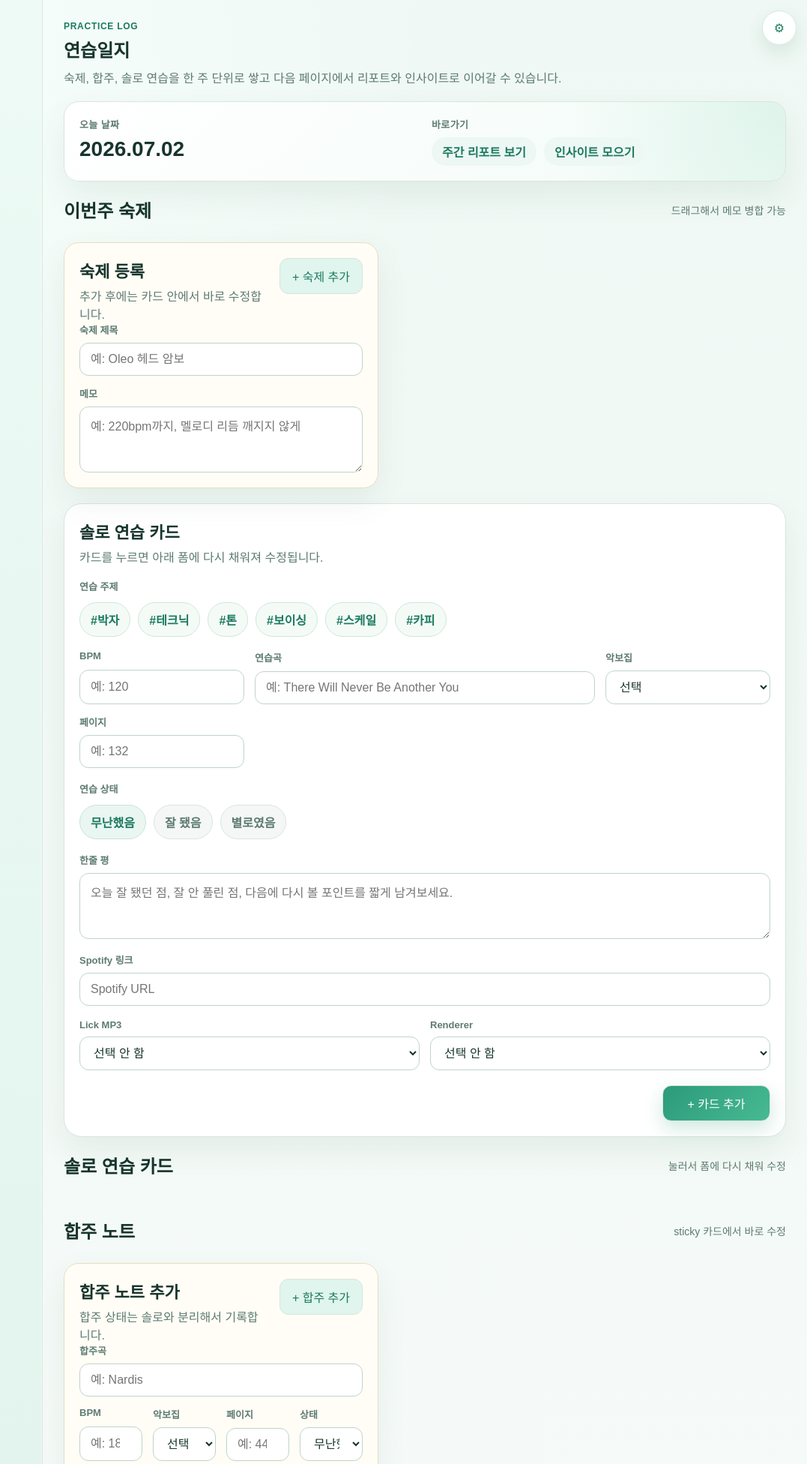
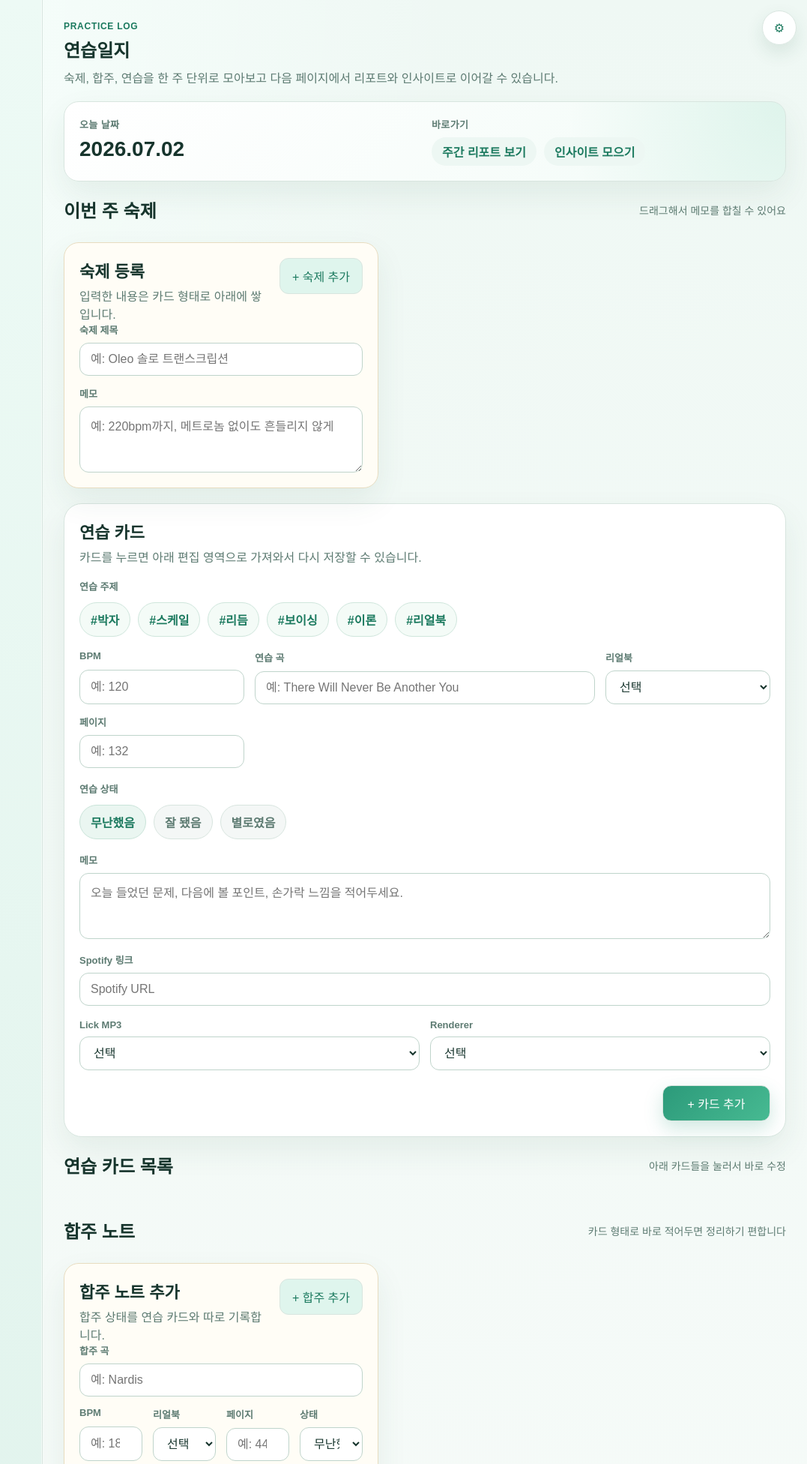
Before and after one commit to shinyeong-gwak/PleasePracticeJazz, a Python web app: template templates/music/daily.html in a window 1280 px wide. Shown: the top 1952 px of the page at 75% size, without its empty margins (203-1280 px from the left). Run offline with Jinja, Linux system fonts and the light colour scheme; the template is opened without the code that fills it, so the values that code supplies are empty.

Commit message:
fix: 한글 깨짐 문제 해결 4차

```diff
--- a/static/js/daily.js
+++ b/static/js/daily.js
@@ -413,7 +413,7 @@ function getStatusLabel(status) {
 }
 
 function getMetronomeLabel(enabled) {
-    return enabled ? "硫뷀듃濡쒕냸 O" : "硫뷀듃濡쒕냸 X";
+    return enabled ? "메트로놈 O" : "메트로놈 X";
 }
 
 function buildPracticeMeta(item) {
@@ -431,11 +431,11 @@ function buildPracticeMeta(item) {
         parts.push(`p.${item.page}`);
     }
 
-    return parts.join(" 쨌 ");
+    return parts.join(" · ");
 }
 
 function getMobileTargetTitle(target) {
-    return target?.title?.trim() || "?좏깮???명듃 ?놁쓬";
+    return target?.title?.trim() || "선택된 제목 없음";
 }
 
 function getMobileTargetBpm(target) {
@@ -457,7 +457,7 @@ function updateMobileToolState() {
     const title = getMobileTargetTitle(target);
     const noteKind = target?.kind === "ensemble" ? "합주" : "연습";
     const pageLabel = target?.book
-        ? `${target.book}${target?.page ? ` 쨌 p.${target.page}` : ""}`
+        ? `${target.book}${target?.page ? ` · p.${target.page}` : ""}`
         : target?.page
             ? `p.${target.page}`
             : "";
@@ -472,13 +472,13 @@ function updateMobileToolState() {
     subtitleNode.textContent = bpm
         ? `${bpm} BPM · ${noteKind} 카드 · ${pageLabel || ""}`
         : `${noteKind} 카드 · ${pageLabel || ""}`;
-    irealValue.textContent = title === "?좏깮???명듃 ?놁쓬" ? "?쒕ぉ" : title;
-    goodnotesValue.textContent = pageLabel || "?낅낫";
+    irealValue.textContent = title === "선택된 제목 없음" ? "제목" : title;
+    goodnotesValue.textContent = pageLabel || "없음";
     if (realbookValue) {
-        realbookValue.textContent = target?.book ? "?닿린" : "?낅낫";
+        realbookValue.textContent = target?.book ? "열기" : "없음";
     }
-    metro2Value.textContent = bpm ? `${bpm} BPM` : "BPM";
-    metro4Value.textContent = bpm ? `${bpm} BPM` : "BPM";
+    metro2Value.textContent = bpm ? `${bpm} 2필` : "BPM";
+    metro4Value.textContent = bpm ? `${bpm} 4필` : "BPM";
     spotifyValue.textContent = spotifyLabel;
     if (lickValue) {
         lickValue.textContent = lickLabel;
@@ -686,7 +686,7 @@ async function openRealbookView(target) {
     const result = await response.json();
 
     if (!response.ok || !result.success || !result.viewUrl) {
-        alert(result.message || "?낅낫瑜?李얠? 紐삵뻽?듬땲??");
+        alert(result.message || "정보를 찾지 못했습니다.");
         return;
     }
 
@@ -720,7 +720,7 @@ function bindMobileToolButtons() {
     irealButton.addEventListener("click", () => {
         const title = encodeURIComponent(getMobileTargetTitle(DAILY_STATE.activeMobileTarget));
 
-        if (!title || title === encodeURIComponent("?좏깮???명듃 ?놁쓬")) {
+        if (!title || title === encodeURIComponent("선택된 제목 없음")) {
             return;
         }
 
@@ -800,7 +800,7 @@ function resetPracticeForm() {
     document.getElementById("practiceRendererFileInput").value = "";
     setSelectedPracticeTopics([]);
     setPracticeStatus("normal");
-    document.getElementById("addPracticeCardButton").textContent = "+ 移대뱶 異붽?";
+    document.getElementById("addPracticeCardButton").textContent = "+ 카드 추가";
     document.getElementById("cancelPracticeEditButton").classList.add("hidden");
     setActiveMobileTarget(getPracticeFormTarget());
 }
@@ -962,7 +962,7 @@ function renderHomeworkBoard() {
         });
 
         remove.addEventListener("click", async () => {
-            if (!confirmDelete("???숈젣 移대뱶瑜???젣?좉퉴??")) {
+            if (!confirmDelete("이 숙제 카드를 삭제할까요?")) {
                 return;
             }
 
@@ -1163,8 +1163,8 @@ function renderPracticeCards() {
             ? item.topics.map((topic) => `#${topic}`).join(" ")
             : "Topics none";
         fragment.querySelector(".practice-summary-metro").className = `practice-summary-metro ${hasMetronome ? "hidden" : ""}`;
-        fragment.querySelector(".practice-summary-topics").textContent = item.memo || "?쒖쨪 ???놁쓬";
-        fragment.querySelector(".practice-summary-memo").textContent = buildPracticeMeta(item) || "?낅낫 ?뺣낫 ?놁쓬";
+        fragment.querySelector(".practice-summary-topics").textContent = item.memo || "메모 없음";
+        fragment.querySelector(".practice-summary-memo").textContent = buildPracticeMeta(item) || "추가 정보 없음";
 
         card.addEventListener("click", (event) => {
             if (event.target.closest(".practice-remove-button")) {
--- a/templates/music/daily.html
+++ b/templates/music/daily.html
@@ -6,7 +6,7 @@
         <div>
             <p class="eyebrow">Practice Log</p>
             <h1>연습일지</h1>
-            <p class="page-copy">숙제, 합주, 솔로 연습을 한 주 단위로 쌓고 다음 페이지에서 리포트와 인사이트로 이어갈 수 있습니다.</p>
+            <p class="page-copy">숙제, 합주, 연습을 한 주 단위로 모아보고 다음 페이지에서 리포트와 인사이트로 이어갈 수 있습니다.</p>
         </div>
     </div>
 
@@ -28,8 +28,8 @@
 
     <section class="practice-homework-section">
         <div class="section-title-row">
-            <h2>이번주 숙제</h2>
-            <span class="section-count">드래그해서 메모 병합 가능</span>
+            <h2>이번 주 숙제</h2>
+            <span class="section-count">드래그해서 메모를 합칠 수 있어요</span>
         </div>
 
         <div class="practice-homework-layout">
@@ -37,7 +37,7 @@
                 <div class="practice-card-top">
                     <div>
                         <div class="practice-card-title">숙제 등록</div>
-                        <div class="practice-card-subtitle">추가 후에는 카드 안에서 바로 수정합니다.</div>
+                        <div class="practice-card-subtitle">입력한 내용은 카드 형태로 아래에 쌓입니다.</div>
                     </div>
                     <button type="button" class="secondary-button practice-homework-add-button" id="addHomeworkButton">+ 숙제 추가</button>
                 </div>
@@ -45,11 +45,11 @@
                 <div class="practice-homework-form">
                     <label class="practice-field">
                         <span class="practice-field-label">숙제 제목</span>
-                        <input type="text" id="practiceHomeworkTitleInput" placeholder="예: Oleo 헤드 암보">
+                        <input type="text" id="practiceHomeworkTitleInput" placeholder="예: Oleo 솔로 트랜스크립션">
                     </label>
                     <label class="practice-field">
                         <span class="practice-field-label">메모</span>
-                        <textarea id="practiceHomeworkMemoInput" placeholder="예: 220bpm까지, 멜로디 리듬 깨지지 않게"></textarea>
+                        <textarea id="practiceHomeworkMemoInput" placeholder="예: 220bpm까지, 메트로놈 없이도 흔들리지 않게"></textarea>
                     </label>
                 </div>
             </article>
@@ -61,15 +61,15 @@
     <article class="card practice-card practice-editor-card" id="practiceEditorCard">
         <div class="practice-card-top">
             <div>
-                <div class="practice-card-title">솔로 연습 카드</div>
-                <div class="practice-card-subtitle">카드를 누르면 아래 폼에 다시 채워져 수정됩니다.</div>
+                <div class="practice-card-title">연습 카드</div>
+                <div class="practice-card-subtitle">카드를 누르면 아래 편집 영역으로 가져와서 다시 저장할 수 있습니다.</div>
             </div>
         </div>
 
         <div class="practice-section">
             <div class="practice-field-label">연습 주제</div>
             <div class="practice-topic-chips" id="practiceTopicChips">
-                {% for topic in ["박자", "테크닉", "톤", "보이싱", "스케일", "카피"] %}
+                {% for topic in ["박자", "스케일", "리듬", "보이싱", "이론", "리얼북"] %}
                 <button type="button" class="practice-topic-chip" data-topic="{{ topic }}">#{{ topic }}</button>
                 {% endfor %}
             </div>
@@ -82,11 +82,11 @@
                 <input type="number" min="1" step="1" placeholder="예: 120" id="practiceBpmInput">
             </label>
             <label class="practice-field practice-field-wide">
-                <span class="practice-field-label">연습곡</span>
+                <span class="practice-field-label">연습 곡</span>
                 <input type="text" placeholder="예: There Will Never Be Another You" id="practiceTuneInput" list="dailyTuneSuggestions">
             </label>
             <label class="practice-field">
-                <span class="practice-field-label">악보집</span>
+                <span class="practice-field-label">리얼북</span>
                 <select id="practiceBookInput">
                     <option value="">선택</option>
                     <option value="Real Book 1">Real Book 1</option>
@@ -115,8 +115,8 @@
         </div>
 
         <label class="practice-field practice-field-full">
-            <span class="practice-field-label">한줄 평</span>
-            <textarea id="practiceMemoInput" placeholder="오늘 잘 됐던 점, 잘 안 풀린 점, 다음에 다시 볼 포인트를 짧게 남겨보세요."></textarea>
+            <span class="practice-field-label">메모</span>
+            <textarea id="practiceMemoInput" placeholder="오늘 들었던 문제, 다음에 볼 포인트, 손가락 느낌을 적어두세요."></textarea>
         </label>
 
         <label class="practice-field practice-field-full">
@@ -128,7 +128,7 @@
             <label class="practice-field">
                 <span class="practice-field-label">Lick MP3</span>
                 <select id="practiceLickFileInput">
-                    <option value="">선택 안 함</option>
+                    <option value="">선택</option>
                     {% for lick_file in recent_lick_files %}
                     <option value="{{ lick_file }}">{{ lick_file }}</option>
                     {% endfor %}
@@ -137,7 +137,7 @@
             <label class="practice-field">
                 <span class="practice-field-label">Renderer</span>
                 <select id="practiceRendererFileInput">
-                    <option value="">선택 안 함</option>
+                    <option value="">선택</option>
                     {% for score_file in recent_score_files %}
                     <option value="{{ score_file }}">{{ score_file }}</option>
                     {% endfor %}
@@ -146,15 +146,15 @@
         </div>
 
         <div class="practice-editor-actions">
-            <button type="button" class="secondary-button hidden" id="cancelPracticeEditButton">수정 취소</button>
+            <button type="button" class="secondary-button hidden" id="cancelPracticeEditButton">편집 취소</button>
             <button type="button" class="primary-button practice-add-button" id="addPracticeCardButton">+ 카드 추가</button>
         </div>
     </article>
 
     <section class="practice-summary-section">
         <div class="section-title-row">
-            <h2>솔로 연습 카드</h2>
-            <span class="section-count">눌러서 폼에 다시 채워 수정</span>
+            <h2>연습 카드 목록</h2>
+            <span class="section-count">아래 카드들을 눌러서 바로 수정</span>
         </div>
         <div class="practice-cards" id="practiceCards"></div>
     </section>
@@ -162,7 +162,7 @@
     <section class="practice-homework-section">
         <div class="section-title-row">
             <h2>합주 노트</h2>
-            <span class="section-count">sticky 카드에서 바로 수정</span>
+            <span class="section-count">카드 형태로 바로 적어두면 정리하기 편합니다</span>
         </div>
 
         <div class="practice-homework-layout">
@@ -170,14 +170,14 @@
                 <div class="practice-card-top">
                     <div>
                         <div class="practice-card-title">합주 노트 추가</div>
-                        <div class="practice-card-subtitle">합주 상태는 솔로와 분리해서 기록합니다.</div>
+                        <div class="practice-card-subtitle">합주 상태를 연습 카드와 따로 기록합니다.</div>
                     </div>
                     <button type="button" class="secondary-button practice-homework-add-button" id="addEnsembleButton">+ 합주 추가</button>
                 </div>
 
                 <div class="practice-homework-form">
                     <label class="practice-field">
-                        <span class="practice-field-label">합주곡</span>
+                        <span class="practice-field-label">합주 곡</span>
                         <input type="text" id="ensembleTitleInput" placeholder="예: Nardis" list="dailyTuneSuggestions">
                     </label>
                     <div class="practice-form-grid">
@@ -186,7 +186,7 @@
                             <input type="number" id="ensembleBpmInput" placeholder="예: 180" min="1" step="1">
                         </label>
                         <label class="practice-field">
-                            <span class="practice-field-label">악보집</span>
+                            <span class="practice-field-label">리얼북</span>
                             <select id="ensembleBookInput">
                                 <option value="">선택</option>
                                 <option value="Real Book 1">Real Book 1</option>
@@ -223,7 +223,7 @@
                         <label class="practice-field">
                             <span class="practice-field-label">Lick MP3</span>
                             <select id="ensembleLickFileInput">
-                                <option value="">선택 안 함</option>
+                                <option value="">선택</option>
                                 {% for lick_file in recent_lick_files %}
                                 <option value="{{ lick_file }}">{{ lick_file }}</option>
                                 {% endfor %}
@@ -232,7 +232,7 @@
                         <label class="practice-field">
                             <span class="practice-field-label">Renderer</span>
                             <select id="ensembleRendererFileInput">
-                                <option value="">선택 안 함</option>
+                                <option value="">선택</option>
                                 {% for score_file in recent_score_files %}
                                 <option value="{{ score_file }}">{{ score_file }}</option>
                                 {% endfor %}
@@ -241,7 +241,7 @@
                     </div>
                     <label class="practice-field">
                         <span class="practice-field-label">메모</span>
-                        <textarea id="ensembleMemoInput" placeholder="합주에서 느낀 점을 짧게 적기"></textarea>
+                        <textarea id="ensembleMemoInput" placeholder="합주에서 들은 얘기나 다음에 볼 포인트를 적어두세요."></textarea>
                     </label>
                 </div>
             </article>
@@ -252,19 +252,19 @@
 
     <section class="practice-report-section">
         <div class="section-title-row">
-            <h2>이번주 아카이브</h2>
+            <h2>이번 주 아카이브</h2>
             <span class="section-count" id="currentArchiveWeekLabel">{{ current_archive.weekLabel }}</span>
         </div>
 
         <article class="card practice-report-card">
             <div class="practice-report-grid practice-report-grid-archive">
                 <div class="practice-report-column">
-                    <div class="practice-report-heading">이번주 숙제</div>
+                    <div class="practice-report-heading">이번 주 숙제</div>
                     <div class="practice-report-list" id="currentArchiveHomeworkList"></div>
                 </div>
 
                 <div class="practice-report-column">
-                    <div class="practice-report-heading">일별 연습 / 합주</div>
+                    <div class="practice-report-heading">요일별 연습 / 합주</div>
                     <div class="practice-report-days" id="currentArchiveDays"></div>
                 </div>
             </div>
@@ -296,7 +296,7 @@
             <div class="practice-homework-note-top">
                 <div class="practice-homework-note-title"></div>
                 <div class="practice-homework-note-actions">
-                    <button type="button" class="practice-homework-merge-button">병합</button>
+                    <button type="button" class="practice-homework-merge-button">합치기</button>
                     <button type="button" class="practice-homework-remove-button">×</button>
                 </div>
             </div>
@@ -313,7 +313,7 @@
             <div class="practice-inline-grid">
                 <input class="practice-inline-bpm" type="number" placeholder="BPM" min="1" step="1">
                 <select class="practice-inline-book">
-                    <option value="">악보집</option>
+                    <option value="">리얼북</option>
                     <option value="Real Book 1">Real Book 1</option>
                     <option value="Real Book 2">Real Book 2</option>
                     <option value="Real Book 3">Real Book 3</option>
@@ -357,8 +357,8 @@
 <div class="practice-mobile-tools" id="practiceMobileTools">
     <div class="practice-mobile-tools-header">
         <div class="practice-mobile-tools-meta">
-            <div class="practice-mobile-tools-title" id="mobileToolTitle">선택된 노트 없음</div>
-            <div class="practice-mobile-tools-subtitle" id="mobileToolSubtitle">제목과 BPM이 있으면 바로가기와 메트로놈을 쓸 수 있어요.</div>
+            <div class="practice-mobile-tools-title" id="mobileToolTitle">선택된 제목 없음</div>
+            <div class="practice-mobile-tools-subtitle" id="mobileToolSubtitle">제목과 BPM이 있으면 바로가기와 메트로놈이 함께 보입니다.</div>
         </div>
         <button type="button" class="practice-mobile-tools-toggle" id="mobileToolsToggleButton" aria-expanded="true" aria-controls="mobileToolsBody">
             접기
@@ -371,27 +371,27 @@
                 <span class="practice-mobile-tool-value" id="mobileIrealValue">제목</span>
             </button>
             <button type="button" class="practice-mobile-tool-button practice-mobile-tool-button-metro" id="mobileMetro2Button">
-            <span class="practice-mobile-tool-emoji">2️⃣</span>
+                <span class="practice-mobile-tool-emoji">2박</span>
                 <span class="practice-mobile-tool-value" id="mobileMetro2Value">BPM</span>
             </button>
             <button type="button" class="practice-mobile-tool-button practice-mobile-tool-button-metro" id="mobileMetro4Button">
-            <span class="practice-mobile-tool-emoji">4️⃣</span>
+                <span class="practice-mobile-tool-emoji">4박</span>
                 <span class="practice-mobile-tool-value" id="mobileMetro4Value">BPM</span>
             </button>
             <button type="button" class="practice-mobile-tool-button" id="mobileGoodnotesButton">
                 <img src="/static/img/goodnote.jpeg" alt="Goodnotes">
-            <span class="practice-mobile-tool-value" id="mobileGoodnotesValue">제목</span>
+                <span class="practice-mobile-tool-value" id="mobileGoodnotesValue">없음</span>
             </button>
             <button type="button" class="practice-mobile-tool-button" id="mobileRealbookButton">
-            <span class="practice-mobile-tool-emoji">📖</span>
-            <span class="practice-mobile-tool-value" id="mobileRealbookValue">악보</span>
+                <span class="practice-mobile-tool-emoji">책</span>
+                <span class="practice-mobile-tool-value" id="mobileRealbookValue">없음</span>
             </button>
             <button type="button" class="practice-mobile-tool-button" id="mobileSpotifyButton">
                 <img src="/static/img/spotify_logo.png" alt="Spotify">
                 <span class="practice-mobile-tool-value" id="mobileSpotifyValue">링크</span>
             </button>
             <button type="button" class="practice-mobile-tool-button" id="mobileLickButton">
-            <span class="practice-mobile-tool-emoji">🎵</span>
+                <span class="practice-mobile-tool-emoji">연</span>
                 <span class="practice-mobile-tool-value" id="mobileLickValue">Lick</span>
             </button>
         </div>
```
Lines whose indentation alone changed are shown as unchanged.
